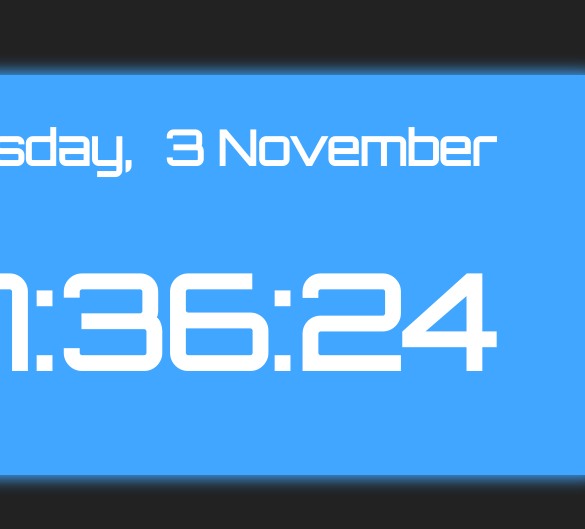
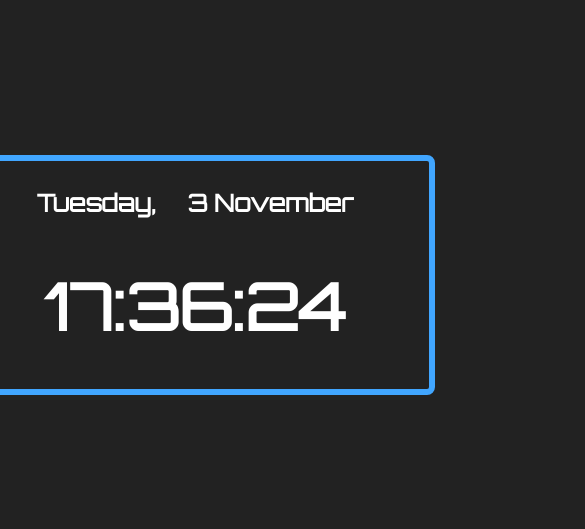
Before and after one commit to PetterFogel/digital-clock-calender, a plain HTML site: page index.html in a window 390 px wide. Shown: the part 147-676 px from the top of the page, 585 px wide, since content can reach past the window. Drawn offline with Linux system fonts and the light colour scheme.

Commit message:
Added media queries.

```diff
--- a/style.css
+++ b/style.css
@@ -17,15 +17,21 @@ body {
 }
 
 .container {
-    background: rgb(65, 166, 255);
     display: flex;
     flex-direction: column;
     align-items: center;
     justify-content: center;
-    width: 50rem;
-    height: 25rem;
+    width: 45rem;
+    height: 20rem;
     border-radius: 0.5rem;
-    box-shadow: 0rem 0rem 1rem 0.2rem rgb(65, 166, 255);
+    border: 0.4rem solid rgb(65, 166, 255);
+    transition: 0.5s;
+    transition-property: background box-shadow;
+}
+
+.container:hover {
+    background: rgb(65, 166, 255);
+    box-shadow: 0rem 0rem 2rem rgb(65, 166, 255);
 }
 
 .calender-container {
@@ -34,19 +40,67 @@ body {
 
 .clock-container {
     display: flex;
-    padding: 3rem;
+    padding: 2rem;
 }
 
 #weekday {
-    font-size: 3rem;
+    font-size: 2.5rem;
     margin: 1rem;
 }
 
 #date {
-    font-size: 3rem;
+    font-size: 2.5rem;
     margin: 1rem;
 }
 
 #time {
-    font-size: 8rem;
+    font-size: 7rem;
 }
+
+@media (max-width: 768px) {
+    .container {
+        width: 30rem;
+        height: 15rem;
+    }
+
+    #weekday {
+        font-size: 1.5rem;
+        margin: 1rem;
+    }
+
+    #date {
+        font-size: 1.5rem;
+        margin: 1rem;
+    }
+
+    #time {
+        font-size: 4rem;
+    }
+}
+
+@media (max-width: 320px) {
+    .container {
+        width: 15rem;
+        height: 20rem;
+    }
+
+    .calender-container {
+        flex-direction: column;
+        justify-content: center;
+        align-items: center;
+    }
+
+    #weekday {
+        font-size: 1.5rem;
+        margin: 1rem;
+    }
+
+    #date {
+        font-size: 1.5rem;
+        margin: 1rem;
+    }
+
+    #time {
+        font-size: 2rem;
+    }
+}
```
